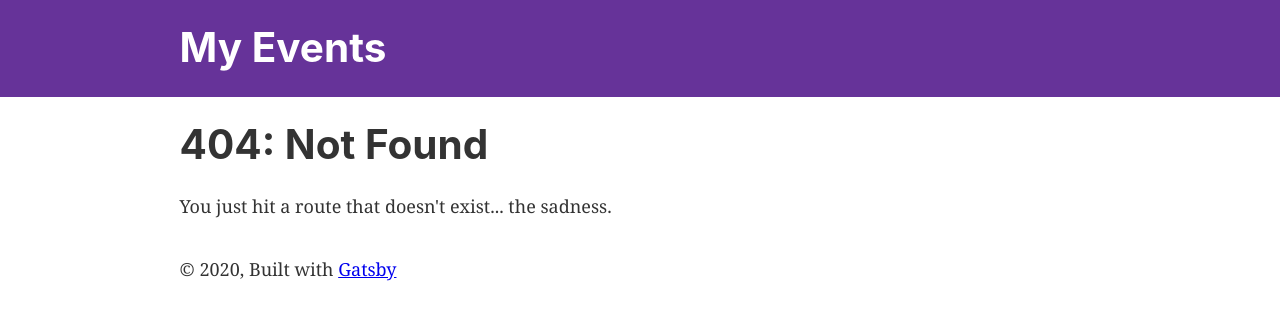
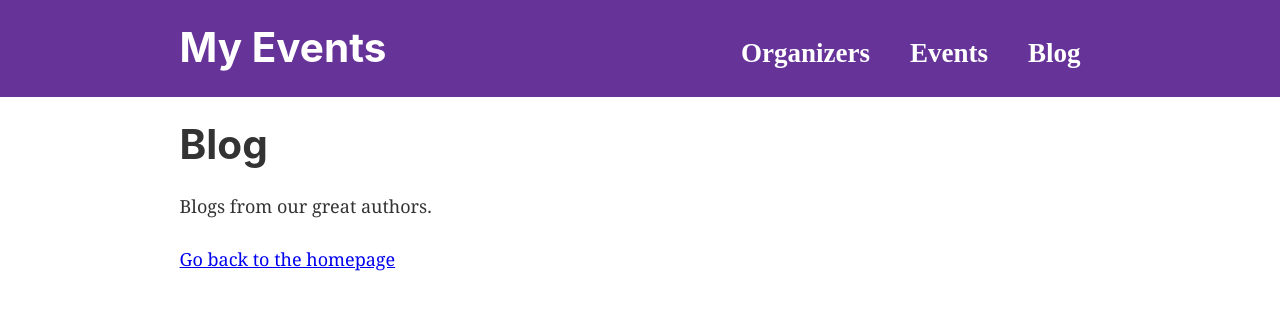
Before and after one commit to micleners/gatsby-contentful-workshop-2020_10_10, a Gatsby site: page /blog in a window 1280 px wide. Before the commit this address had no page. Built offline with nearby package versions, Linux system fonts and the light colour scheme; Gatsby itself is replaced by a stand-in of ours.

Commit message:
Added styled components and rebass. Added three main pages

```diff
--- a/gatsby-config.js
+++ b/gatsby-config.js
@@ -5,6 +5,7 @@ module.exports = {
     author: `@micleners`,
   },
   plugins: [
+    `gatsby-plugin-styled-components`,
     `gatsby-plugin-react-helmet`,
     {
       resolve: `gatsby-source-filesystem`,
--- a/package.json
+++ b/package.json
@@ -5,18 +5,22 @@
   "version": "0.1.0",
   "author": "Kyle Mathews <mathews.kyle@gmail.com>",
   "dependencies": {
+    "babel-plugin-styled-components": "^1.11.1",
     "gatsby": "^2.24.67",
     "gatsby-image": "^2.4.20",
     "gatsby-plugin-manifest": "^2.4.33",
     "gatsby-plugin-offline": "^3.2.30",
     "gatsby-plugin-react-helmet": "^3.3.12",
     "gatsby-plugin-sharp": "^2.6.38",
+    "gatsby-plugin-styled-components": "^3.3.14",
     "gatsby-source-filesystem": "^2.3.32",
     "gatsby-transformer-sharp": "^2.5.16",
     "prop-types": "^15.7.2",
     "react": "^16.12.0",
     "react-dom": "^16.12.0",
-    "react-helmet": "^6.1.0"
+    "react-helmet": "^6.1.0",
+    "rebass": "^4.0.7",
+    "styled-components": "^5.2.0"
   },
   "devDependencies": {
     "prettier": "2.1.2"
--- a/src/components/header.js
+++ b/src/components/header.js
@@ -1,34 +1,37 @@
 import { Link } from "gatsby"
 import PropTypes from "prop-types"
 import React from "react"
+import { Heading, Flex, Box } from "rebass"
+import styled from "styled-components"
+import { CenteredContent } from "./styled"
+
+const HomeLink = styled(Link)`
+  color: white;
+  text-decoration: none;
+`
+
+const NavLink = styled(Link)`
+  color: white;
+  text-decoration: none;
+  font-size: 1.5rem;
+  padding: 0 20px;
+`
 
 const Header = ({ siteTitle }) => (
-  <header
-    style={{
-      background: `rebeccapurple`,
-      marginBottom: `1.45rem`,
-    }}
-  >
-    <div
-      style={{
-        margin: `0 auto`,
-        maxWidth: 960,
-        padding: `1.45rem 1.0875rem`,
-      }}
-    >
-      <h1 style={{ margin: 0 }}>
-        <Link
-          to="/"
-          style={{
-            color: `white`,
-            textDecoration: `none`,
-          }}
-        >
-          {siteTitle}
-        </Link>
-      </h1>
-    </div>
-  </header>
+  <Heading backgroundColor="rebeccapurple">
+    <CenteredContent>
+      <Flex justifyContent="space-between" width="100%" alignItems="baseline">
+        <h1 style={{ margin: 0 }}>
+          <HomeLink to="/">{siteTitle}</HomeLink>
+        </h1>
+        <Box>
+          <NavLink to="/organizers">Organizers</NavLink>
+          <NavLink to="/events">Events</NavLink>
+          <NavLink to="/blog">Blog</NavLink>
+        </Box>
+      </Flex>
+    </CenteredContent>
+  </Heading>
 )
 
 Header.propTypes = {
--- a/src/components/layout.js
+++ b/src/components/layout.js
@@ -11,6 +11,7 @@ import { useStaticQuery, graphql } from "gatsby"
 
 import Header from "./header"
 import "./layout.css"
+import { CenteredContent } from "./styled"
 
 const Layout = ({ children }) => {
   const data = useStaticQuery(graphql`
@@ -26,22 +27,9 @@ const Layout = ({ children }) => {
   return (
     <>
       <Header siteTitle={data.site.siteMetadata?.title || `Title`} />
-      <div
-        style={{
-          margin: `0 auto`,
-          maxWidth: 960,
-          padding: `0 1.0875rem 1.45rem`,
-        }}
-      >
+      <CenteredContent>
         <main>{children}</main>
-        <footer style={{
-          marginTop: `2rem`
-        }}>
-          © {new Date().getFullYear()}, Built with
-          {` `}
-          <a href="https://www.gatsbyjs.com">Gatsby</a>
-        </footer>
-      </div>
+      </CenteredContent>
     </>
   )
 }
--- /dev/null
+++ b/src/components/styled.js
@@ -0,0 +1,8 @@
+import React from "react"
+import { Flex } from "rebass"
+
+export const CenteredContent = props => (
+  <Flex m="0 auto" maxWidth="960px" padding="1.45rem 1.0875rem">
+    {props.children}
+  </Flex>
+)
--- /dev/null
+++ b/src/pages/blog.js
@@ -0,0 +1,16 @@
+import React from "react"
+import { Link } from "gatsby"
+
+import Layout from "../components/layout"
+import SEO from "../components/seo"
+
+const Blog = () => (
+  <Layout>
+    <SEO title="Blog" />
+    <h1>Blog</h1>
+    <p>Blogs from our great authors.</p>
+    <Link to="/">Go back to the homepage</Link>
+  </Layout>
+)
+
+export default Blog
--- /dev/null
+++ b/src/pages/events.js
@@ -0,0 +1,16 @@
+import React from "react"
+import { Link } from "gatsby"
+
+import Layout from "../components/layout"
+import SEO from "../components/seo"
+
+const Events = () => (
+  <Layout>
+    <SEO title="Events" />
+    <h1>Events</h1>
+    <p>Events from our group.</p>
+    <Link to="/">Go back to the homepage</Link>
+  </Layout>
+)
+
+export default Events
```
Also changed, not shown: src/pages/organizers.js (renamed from src/pages/page-2.js, +5 -5 lines), 1 other file.
